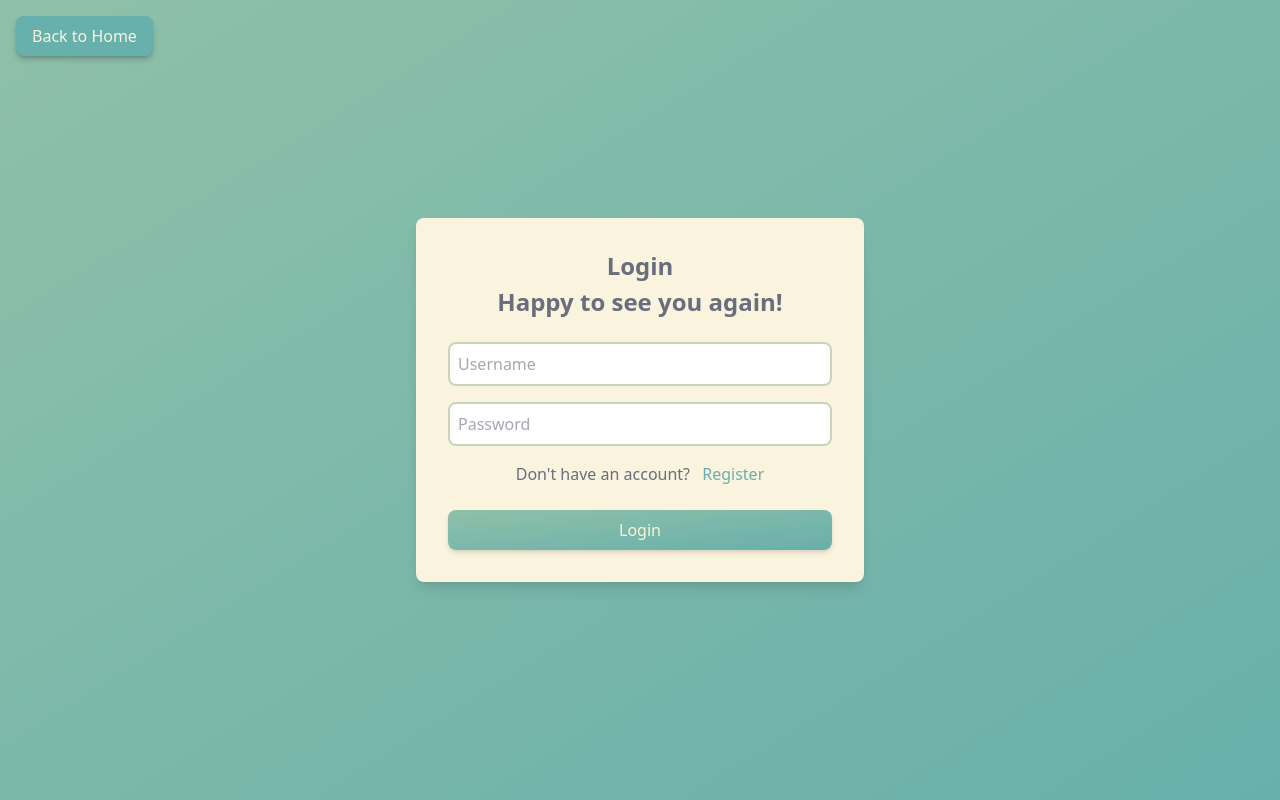
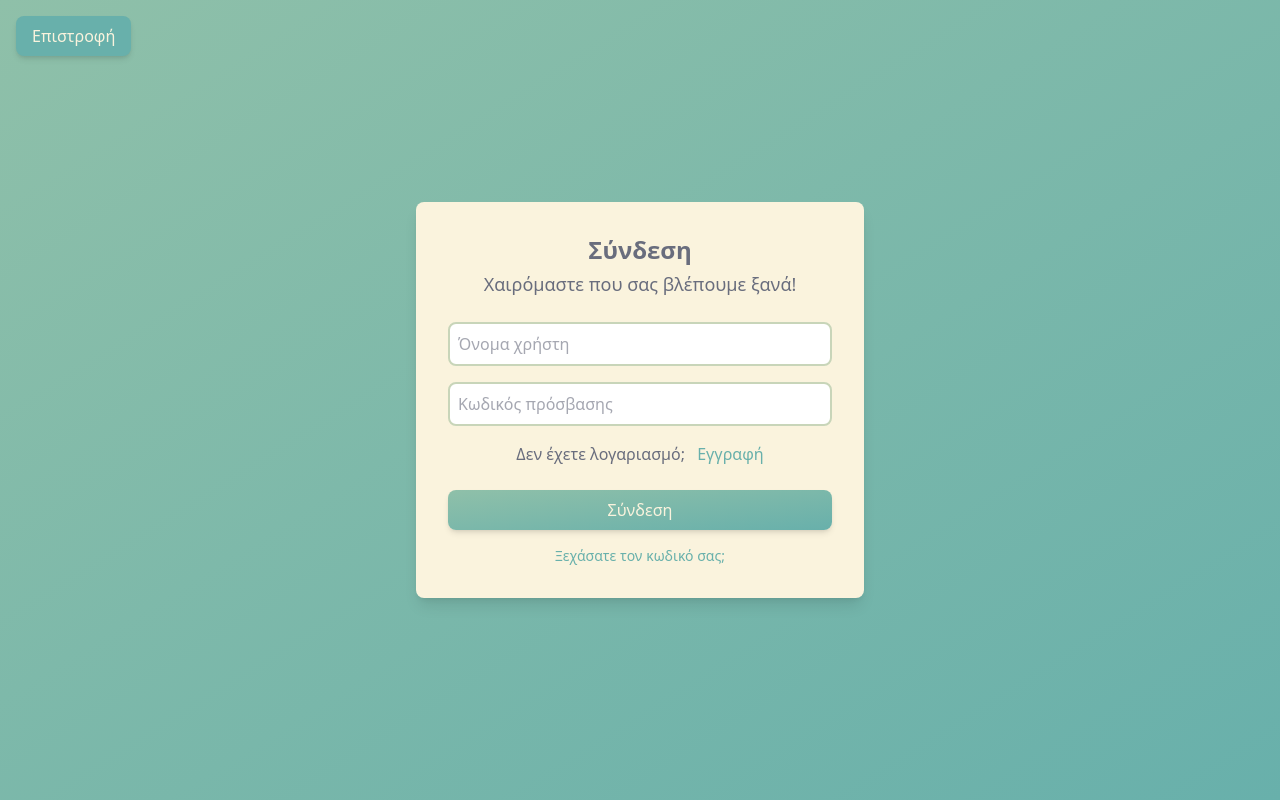
Before and after one commit to uniwa-software/Special_Topics_in_Software_Engineering, a SvelteKit app in the folder frontend/: page /auth/login in a window 1280 px wide. Built offline with nearby package versions, Linux system fonts and the light colour scheme.

Commit message:
fixed date picker , with error mistake

```diff
--- a/frontend/src/routes/auth/login/+page.server.js
+++ b/frontend/src/routes/auth/login/+page.server.js
@@ -21,7 +21,10 @@ export const actions = {
             if (!response.ok) {
                 const errorData = await response.json();
                 console.log(errorData)
-                return fail(400, {incorrect: true });
+                return fail(400, {
+                    success: false,
+                    message : errorData
+                });
             }
 
             const responseData = await response.json();
--- a/frontend/src/routes/auth/login/+page.svelte
+++ b/frontend/src/routes/auth/login/+page.svelte
@@ -10,6 +10,11 @@
 		password: ''
 	};
 
+	// Μεταβλητή loading
+	let isLoading = false;
+	// Μεταβλητή για μήνυμα σφάλματος
+	let errorMessage = '';
+
 	onMount(async () => {
 		const auth = get(authStore);
 		if (auth?.token) {
@@ -18,11 +23,17 @@
 		}
 	});
 
-	let error = '';
+	function handleSubmit() {
+		// Ενεργοποίηση loading κατά την υποβολή
+		isLoading = true;
+		// Καθαρισμός τυχόν προηγούμενου μηνύματος σφάλματος
+		errorMessage = '';
 
-	function handleSubmit() {
 		// @ts-ignore
 		return async ({ result }) => {
+			// Απενεργοποίηση loading όταν λάβουμε απάντηση
+			isLoading = false;
+
 			if (result.type === 'success') {
 				console.log(result);
 				setAuth({
@@ -32,11 +43,20 @@
 				const auth = get(authStore);
 				console.log('\nAuth store : ', auth);
 				goto('/');
-				console.log(result);
-				setAuth({
-					token: result.data.token,
-					user: result.data.user
-				});
+			} else if (result.type === 'failure') {
+				// Λήψη του μηνύματος σφάλματος από το response
+				if (result.data.message) {
+					// Έλεγχος αν το message είναι αντικείμενο
+					if (typeof result.data.message === 'object') {
+						errorMessage = result.data.message.message || 'Σφάλμα σύνδεσης';
+					} else {
+						errorMessage = result.data.message;
+					}
+				} else {
+					errorMessage = 'Λάθος στοιχεία σύνδεσης';
+				}
+			} else {
+				errorMessage = 'Παρουσιάστηκε σφάλμα κατά τη σύνδεση';
 			}
 		};
 	}
@@ -51,15 +71,7 @@
 		on:click={goToHome}
 		class="bg-[#68B0AB] text-[#FAF3DD] py-2 px-4 rounded-lg shadow-md hover:opacity-90 transition-all duration-300"
 	>
-		Back to Home
-	</button>
-</div>
-<div class="absolute top-4 left-4">
-	<button
-		on:click={goToHome}
-		class="bg-[#68B0AB] text-[#FAF3DD] py-2 px-4 rounded-lg shadow-md hover:opacity-90 transition-all duration-300"
-	>
-		Back to Home
+		Επιστροφή
 	</button>
 </div>
 
@@ -67,15 +79,21 @@
 	class="flex justify-center items-center min-h-screen bg-gradient-to-br from-[#8FC0A9] to-[#68B0AB]"
 >
 	<div class="bg-[#FAF3DD] p-8 rounded-lg shadow-lg max-w-md w-full">
-		<h1 class="text-center text-[#696D7D] text-2xl font-semibold mb-1">Login</h1>
-		<h1 class="text-center text-[#696D7D] text-2xl font-semibold mb-6">Happy to see you again!</h1>
+		<h1 class="text-center text-[#696D7D] text-2xl font-semibold mb-1">Σύνδεση</h1>
+		<h1 class="text-center text-[#696D7D] text-lg mb-6">Χαιρόμαστε που σας βλέπουμε ξανά!</h1>
+
+		{#if errorMessage}
+			<div class="mb-4 p-3 bg-red-100 border border-red-400 text-red-700 rounded-lg text-sm">
+				<p>{errorMessage}</p>
+			</div>
+		{/if}
 
 		<form method="post" use:enhance={handleSubmit}>
 			<input
 				name="username"
 				type="text"
 				bind:value={user.username}
-				placeholder="Username"
+				placeholder="Όνομα χρήστη"
 				class="input w-full border-2 border-[#C8D5B9] rounded-lg p-2 mb-4
                  focus:outline-none focus:border-[#68B0AB] bg-white
                  placeholder:text-[#696D7D]/60 text-[#696D7D]"
@@ -86,7 +104,7 @@
 				name="password"
 				type="password"
 				bind:value={user.password}
-				placeholder="Password"
+				placeholder="Κωδικός πρόσβασης"
 				class="input w-full border-2 border-[#C8D5B9] rounded-lg p-2 mb-4
                  focus:outline-none focus:border-[#68B0AB] bg-white
                  placeholder:text-[#696D7D]/60 text-[#696D7D]"
@@ -94,12 +112,12 @@
 			/>
 
 			<div class="text-center text-[#696D7D] mb-6">
-				<span>Don't have an account?</span>
+				<span>Δεν έχετε λογαριασμό;</span>
 				<a
 					href="/auth/register"
 					class="ml-2 no-underline text-[#68B0AB] hover:underline hover:opacity-80 transition-all duration-300"
 				>
-					Register
+					Εγγραφή
 				</a>
 			</div>
 
@@ -107,10 +125,26 @@
 				type="submit"
 				class="w-full p-2 rounded-lg bg-gradient-to-br from-[#8FC0A9] to-[#68B0AB]
                  text-[#FAF3DD] cursor-pointer hover:opacity-90 transition-all duration-300
-                 font-medium shadow-md"
+                 font-medium shadow-md flex justify-center items-center"
+				disabled={isLoading}
 			>
-				Login
+				{#if isLoading}
+					<!-- Δείκτης φόρτωσης -->
+					<svg class="animate-spin -ml-1 mr-2 h-4 w-4 text-white" xmlns="http://www.w3.org/2000/svg" fill="none" viewBox="0 0 24 24">
+						<circle class="opacity-25" cx="12" cy="12" r="10" stroke="currentColor" stroke-width="4"></circle>
+						<path class="opacity-75" fill="currentColor" d="M4 12a8 8 0 018-8V0C5.373 0 0 5.373 0 12h4zm2 5.291A7.962 7.962 0 014 12H0c0 3.042 1.135 5.824 3 7.938l3-2.647z"></path>
+					</svg>
+					Σύνδεση...
+				{:else}
+					Σύνδεση
+				{/if}
 			</button>
 		</form>
+
+		<div class="text-center text-[#696D7D] text-sm mt-4">
+			<a href="/auth/forgot-password" class="text-[#68B0AB] hover:underline hover:opacity-80 transition-all duration-300">
+				Ξεχάσατε τον κωδικό σας;
+			</a>
+		</div>
 	</div>
 </div>
--- a/frontend/src/routes/book/+page.svelte
+++ b/frontend/src/routes/book/+page.svelte
@@ -4,14 +4,8 @@
 	import { writable, get } from 'svelte/store';
 	import { authStore } from '$lib/stores/auth';
 	import { onMount } from 'svelte';
-
-	onMount(async () => {
-		const auth = get(authStore);
-		if (!auth?.token) {
-			console.log(auth);
-			goto('/auth/login');
-		}
-	});
+	import { fade, fly } from 'svelte/transition';
+	import { quintOut } from 'svelte/easing';
 
 	// Time slot generation
 	const startTime = new Date();
@@ -35,18 +29,58 @@
 	let selectedBarber = 'Νίκος';
 	let appointmentType = 'Κλασικό Κουρεμά';
 
-	// Functions
+	// Μεταβλητές για alerts
+	let showAlert = false;
+	let alertMessage = '';
+	let alertType = 'error'; // 'error', 'success', 'warning'
+	let isBooking = false; // Δείκτης για το αν είναι σε εξέλιξη η κράτηση
+
+	onMount(async () => {
+		const auth = get(authStore);
+		if (!auth?.token) {
+			console.log(auth);
+			goto('/auth/login');
+		}
+	});
+
+	// Επιλογή χρονοθυρίδας
 	function selectTime(slot) {
 		selectedTime.set(slot);
 	}
 
+	// Εμφάνιση alert με animation
+	function showAlertMessage(message, type = 'error', duration = 5000) {
+		alertMessage = message;
+		alertType = type;
+		showAlert = true;
+
+		// Αυτόματο κλείσιμο του alert μετά από καθορισμένο χρόνο
+		setTimeout(() => {
+			showAlert = false;
+		}, duration);
+	}
+
+	// Κλείσιμο του alert
+	function closeAlert() {
+		showAlert = false;
+	}
+
+	// Κράτηση ραντεβού
 	async function bookAppointment() {
 		const user = get(authStore).user;
 
-		// Combine the selected date and time
+		if (!$selectedTime) {
+			showAlertMessage('Παρακαλώ επιλέξτε ώρα για το ραντεβού σας', 'warning');
+			return;
+		}
+
+		isBooking = true;
+
+		// Συνδυασμός επιλεγμένης ημερομηνίας και ώρας
 		const selectedDateTime = new Date(
 			`${$selectedDate}T${$selectedTime.getHours().toString().padStart(2, '0')}:${$selectedTime.getMinutes().toString().padStart(2, '0')}:00.000Z`
 		);
+
 		const appointmentData = {
 			username: user?.username || 'Guest',
 			date: selectedDateTime,
@@ -58,19 +92,27 @@
 			const response = await fetch('http://localhost:3000/api/appointments', {
 				method: 'POST',
 				headers: {
-					'Content-Type': 'application/json'
+					'Content-Type': 'application/json',
+					'Authorization': `Bearer ${get(authStore).token}`
 				},
 				body: JSON.stringify(appointmentData)
 			});
 
+			const responseData = await response.json();
+
 			if (!response.ok) {
-				const errorData = await response.json();
-				throw new Error(errorData.error || 'Πρόβλημα με την κράτηση!');
+				// Εμφάνιση μηνύματος σφάλματος
+				showAlertMessage(responseData.error || 'Πρόβλημα με την κράτηση!', 'error');
+				throw new Error(responseData.error || 'Πρόβλημα με την κράτηση!');
 			}
 
-			alert('Το ραντεβού καταγράφηκε!');
+			// Επιτυχής κράτηση
+			showAlertMessage('Το ραντεβού καταχωρήθηκε με επιτυχία!', 'success');
+			selectedTime.set(null); // Επαναφορά επιλεγμένης ώρας
 		} catch (error) {
-			alert(error.message || 'Πρόβλημα με την κράτηση!');
+			console.error('Error booking appointment:', error);
+		} finally {
+			isBooking = false;
 		}
 	}
 
@@ -79,13 +121,45 @@
 	}
 </script>
 
+<!-- Alert Banner με Animation -->
+{#if showAlert}
+	<div transition:fly={{ y: -50, duration: 300, easing: quintOut }}
+	     class="fixed top-4 left-1/2 transform -translate-x-1/2 z-50 w-full max-w-md p-4 rounded-lg shadow-lg {alertType === 'error' ? 'bg-red-100 border-red-500 text-red-700' : alertType === 'success' ? 'bg-green-100 border-green-500 text-green-700' : 'bg-yellow-100 border-yellow-500 text-yellow-700'} border-l-4 flex items-center justify-between">
+		<div class="flex items-center">
+			<!-- Εικονίδιο ανάλογα με τον τύπο του alert -->
+			{#if alertType === 'error'}
+				<svg class="w-5 h-5 mr-2" fill="currentColor" viewBox="0 0 20 20">
+					<path fill-rule="evenodd" d="M18 10a8 8 0 11-16 0 8 8 0 0116 0zm-7 4a1 1 0 11-2 0 1 1 0 012 0zm-1-9a1 1 0 00-1 1v4a1 1 0 102 0V6a1 1 0 00-1-1z" clip-rule="evenodd"></path>
+				</svg>
+			{:else if alertType === 'success'}
+				<svg class="w-5 h-5 mr-2" fill="currentColor" viewBox="0 0 20 20">
+					<path fill-rule="evenodd" d="M10 18a8 8 0 100-16 8 8 0 000 16zm3.707-9.293a1 1 0 00-1.414-1.414L9 10.586 7.707 9.293a1 1 0 00-1.414 1.414l2 2a1 1 0 001.414 0l4-4z" clip-rule="evenodd"></path>
+				</svg>
+			{:else}
+				<svg class="w-5 h-5 mr-2" fill="currentColor" viewBox="0 0 20 20">
+					<path fill-rule="evenodd" d="M8.257 3.099c.765-1.36 2.722-1.36 3.486 0l5.58 9.92c.75 1.334-.213 2.98-1.742 2.98H4.42c-1.53 0-2.493-1.646-1.743-2.98l5.58-9.92zM11 13a1 1 0 11-2 0 1 1 0 012 0zm-1-8a1 1 0 00-1 1v3a1 1 0 002 0V6a1 1 0 00-1-1z" clip-rule="evenodd"></path>
+				</svg>
+			{/if}
+			<span>{alertMessage}</span>
+		</div>
+		<button
+			on:click={closeAlert}
+			class="text-gray-500 hover:text-gray-700 focus:outline-none"
+			aria-label="Close">
+			<svg class="w-4 h-4" fill="currentColor" viewBox="0 0 20 20">
+				<path fill-rule="evenodd" d="M4.293 4.293a1 1 0 011.414 0L10 8.586l4.293-4.293a1 1 0 111.414 1.414L11.414 10l4.293 4.293a1 1 0 01-1.414 1.414L10 11.414l-4.293 4.293a1 1 0 01-1.414-1.414L8.586 10 4.293 5.707a1 1 0 010-1.414z" clip-rule="evenodd"></path>
+			</svg>
+		</button>
+	</div>
+{/if}
+
 <!-- Back to Home Button -->
 <div class="absolute top-4 left-4">
 	<button
 		on:click={goToHome}
 		class="bg-[#68B0AB] text-[#FAF3DD] py-2 px-4 rounded-lg shadow-md hover:opacity-90 transition-all duration-300"
 	>
-		Back to Home
+		Επιστροφή
 	</button>
 </div>
 
@@ -135,9 +209,9 @@
 			bind:value={appointmentType}
 			class="w-full mb-6 p-2 rounded-md shadow-md bg-[#8FC0A9] text-[#FAF3DD]"
 		>
-			<option value="Κλασικό Κουρεμά">Κλασικό Κουρεμά 10$</option>
-			<option value="Περιποίηση γενειάδας">Περιποίηση γενειάδας 15$</option>
-			<option value="Πακέτο Premium">Πακέτο Premium 25#</option>
+			<option value="Κλασικό Κουρεμά">Κλασικό Κουρεμά 10€</option>
+			<option value="Περιποίηση γενειάδας">Περιποίηση γενειάδας 15€</option>
+			<option value="Πακέτο Premium">Πακέτο Premium 25€</option>
 		</select>
 
 		{#if $selectedTime}
@@ -154,9 +228,18 @@
 				</p>
 				<button
 					on:click={bookAppointment}
-					class="mt-4 bg-[#68B0AB] text-[#FAF3DD] py-2 px-4 rounded-md shadow-md hover:opacity-90 transition-all duration-300"
+					class="mt-4 bg-[#68B0AB] text-[#FAF3DD] py-2 px-4 rounded-md shadow-md hover:opacity-90 transition-all duration-300 flex justify-center items-center w-full"
+					disabled={isBooking}
 				>
-					Επιβεβαίωση Κράτησης
+					{#if isBooking}
+						<svg class="animate-spin -ml-1 mr-2 h-4 w-4 text-white" xmlns="http://www.w3.org/2000/svg" fill="none" viewBox="0 0 24 24">
+							<circle class="opacity-25" cx="12" cy="12" r="10" stroke="currentColor" stroke-width="4"></circle>
+							<path class="opacity-75" fill="currentColor" d="M4 12a8 8 0 018-8V0C5.373 0 0 5.373 0 12h4zm2 5.291A7.962 7.962 0 014 12H0c0 3.042 1.135 5.824 3 7.938l3-2.647z"></path>
+						</svg>
+						Επεξεργασία...
+					{:else}
+						Επιβεβαίωση Κράτησης
+					{/if}
 				</button>
 			</div>
 		{/if}
```
Also changed, not shown: 1 other file (tests, documents, lock files or other folders).
